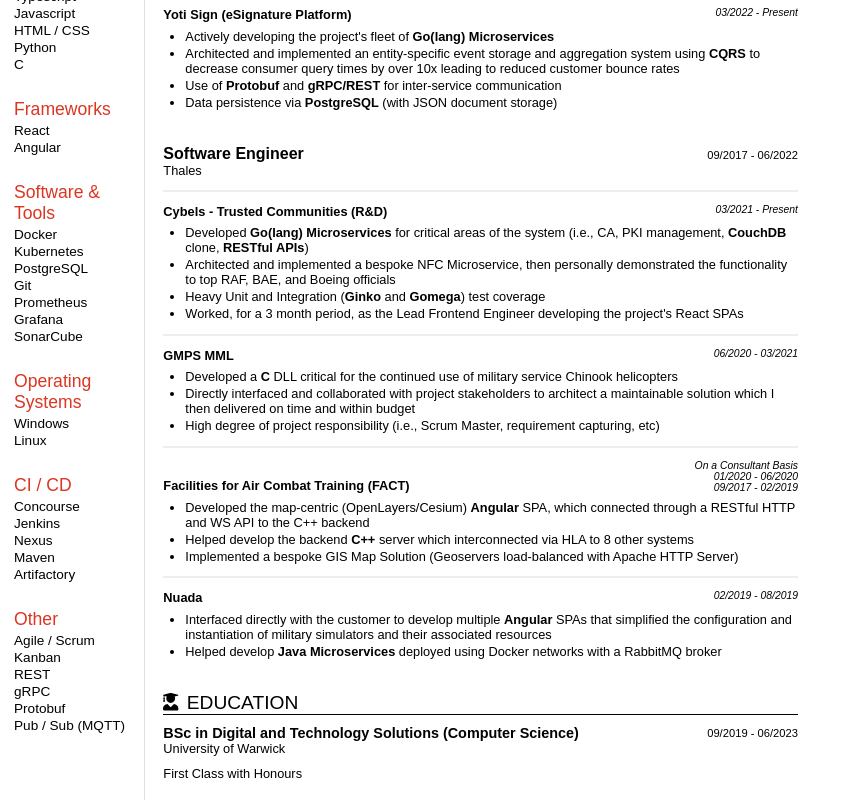
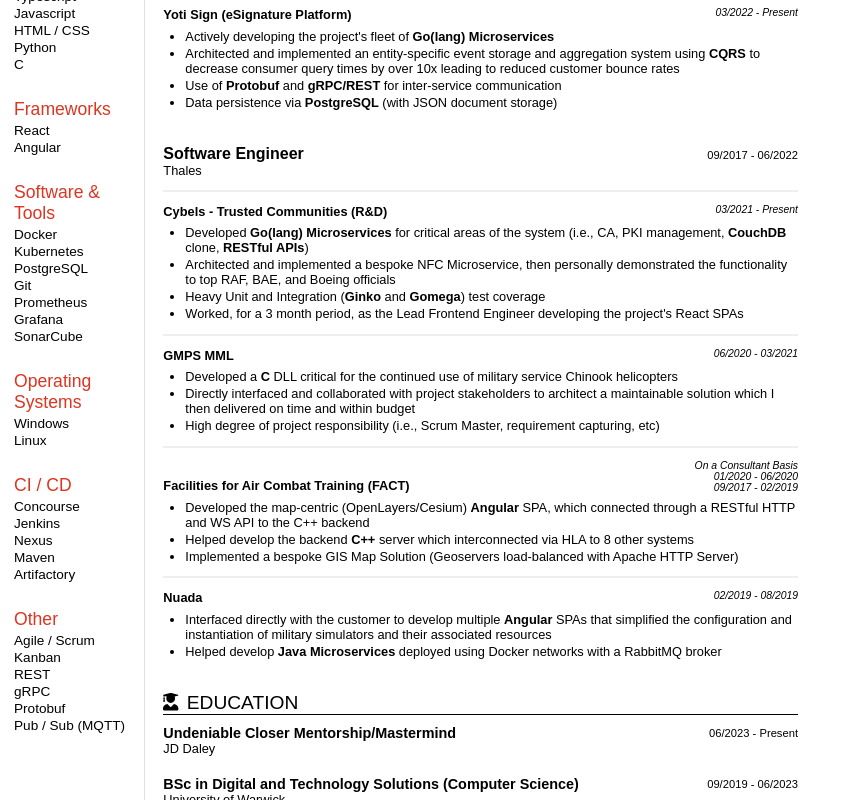
Before and after one commit to CurtisM132/resume, a React (Create React App) app in the folder Template 2/: page / in a window 1280 px wide. Shown: the part 256-1056 px from the top of the page, without its empty margins (0-848 px from the left). Built offline with nearby package versions, Linux system fonts and the light colour scheme.

Commit message:
Added UCM to Education

```diff
--- a/Template 2/src/features/education-history/EducationHistory.jsx
+++ b/Template 2/src/features/education-history/EducationHistory.jsx
@@ -16,6 +16,13 @@
       <ContentTitle icon={<FontAwesomeIcon icon="user-graduate" />} text="EDUCATION" />
 
       <EducationEntry
+        courseTitle="Undeniable Closer Mentorship/Mastermind"
+        date="06/2023 - Present"
+        institutionDetails="JD Daley"
+      >
+      </EducationEntry>
+
+      <EducationEntry
         courseTitle="BSc in Digital and Technology Solutions (Computer Science)"
         date="09/2019 - 06/2023"
         institutionDetails="University of Warwick"
```
